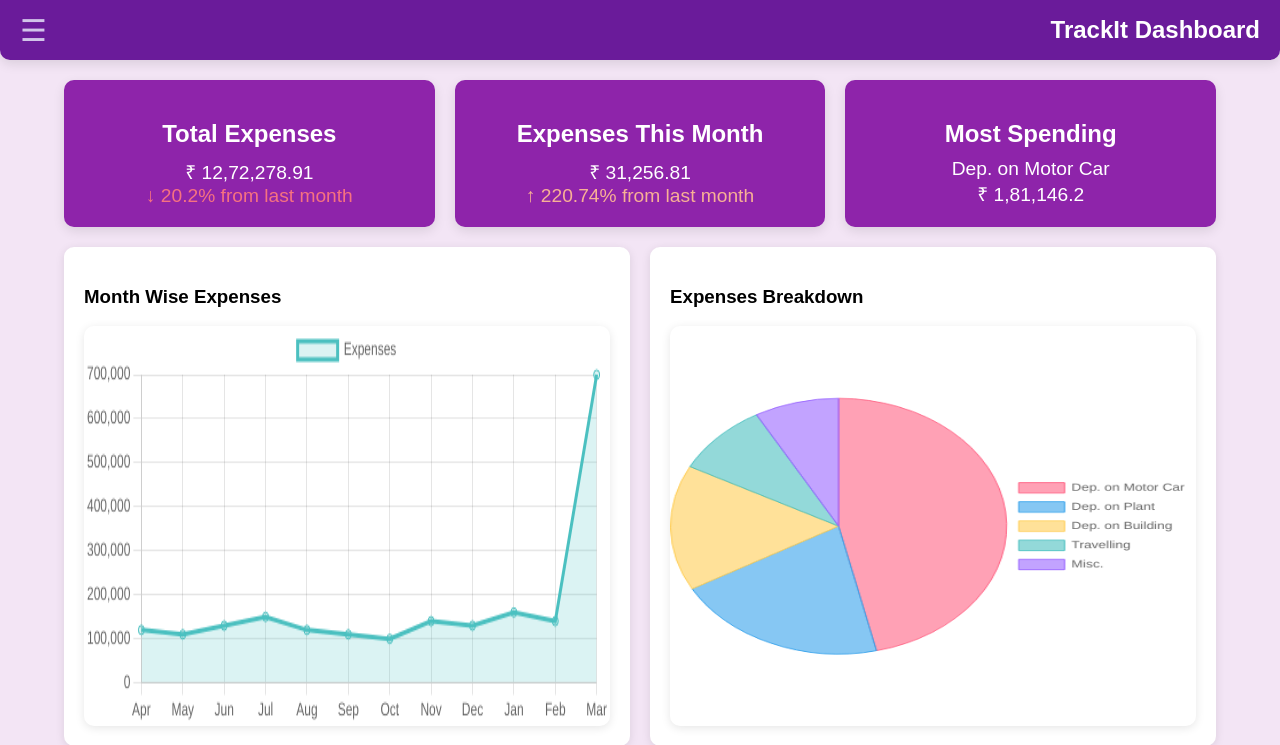
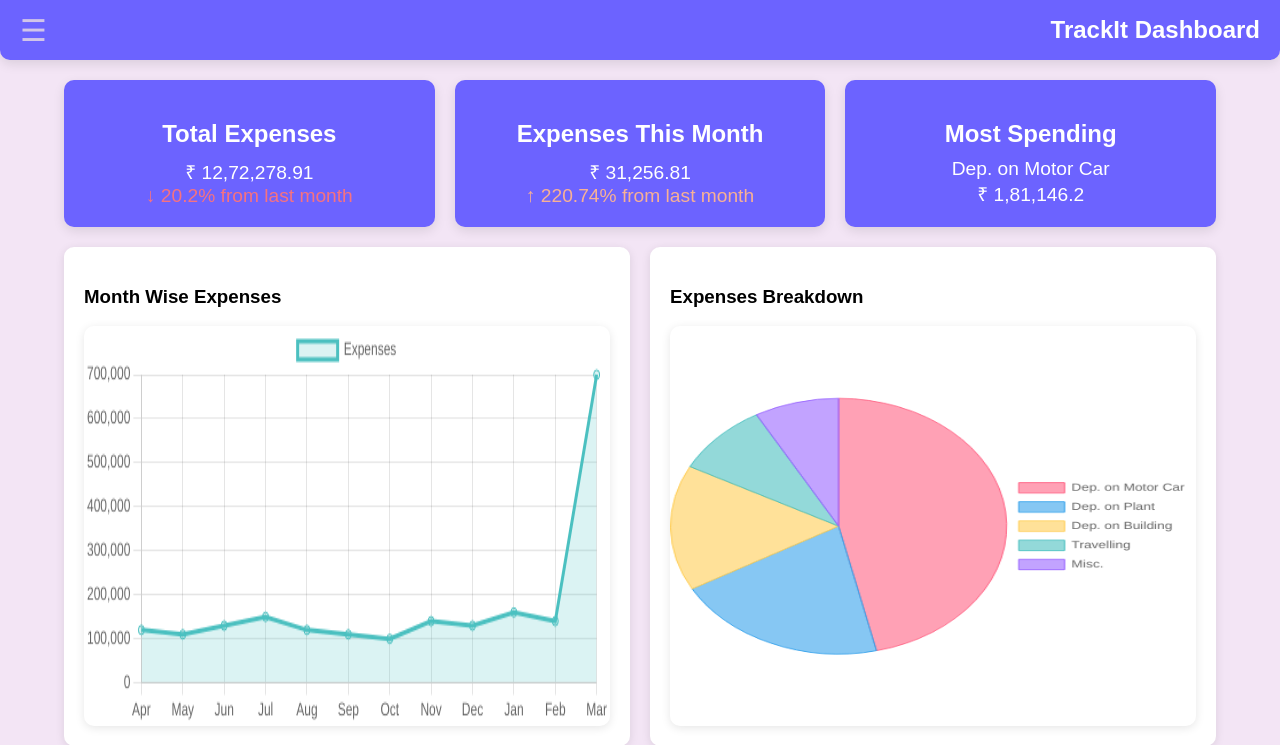
Before and after one commit to hayavadana-mb/expensetracker, a Django app: page /charts-page/ in a window 1280 px wide. Shown: the top 745 px of the page. Run offline with Django 5.2, Linux system fonts and the light colour scheme.

Commit message:
Update charts.html

```diff
--- a/core/home/templates/temp/charts.html
+++ b/core/home/templates/temp/charts.html
@@ -21,7 +21,7 @@
       /* Navbar styling */
       .navbar {
         height: 60px;
-        background-color: #6a1b9a; /* Dark purple navbar */
+        background-color: #6c63ff; /* Updated color */
         color: white;
         display: flex;
         justify-content: space-between;
@@ -48,7 +48,7 @@
         position: fixed;
         top: 0;
         left: 0;
-        background-color: #6a1b9a; /* Matching dark purple */
+        background-color: #6c63ff; /* Updated color */
         overflow-x: hidden;
         transition: 0.5s;
         padding-top: 60px;
@@ -63,7 +63,7 @@
         transition: 0.3s;
       }
       .side-panel a:hover {
-        background-color: #7b1fa2;
+        background-color: rgba(150, 150, 220, 0.7); /* Lighter hover color */
       }
       .side-panel .close-btn {
         position: absolute;
@@ -82,7 +82,7 @@
         gap: 20px;
       }
       .card {
-        background-color: #8e24aa; /* Deep purple for cards */
+        background-color: #6c63ff; /* Updated color */
         color: white;
         padding: 20px;
         border-radius: 10px;
```
